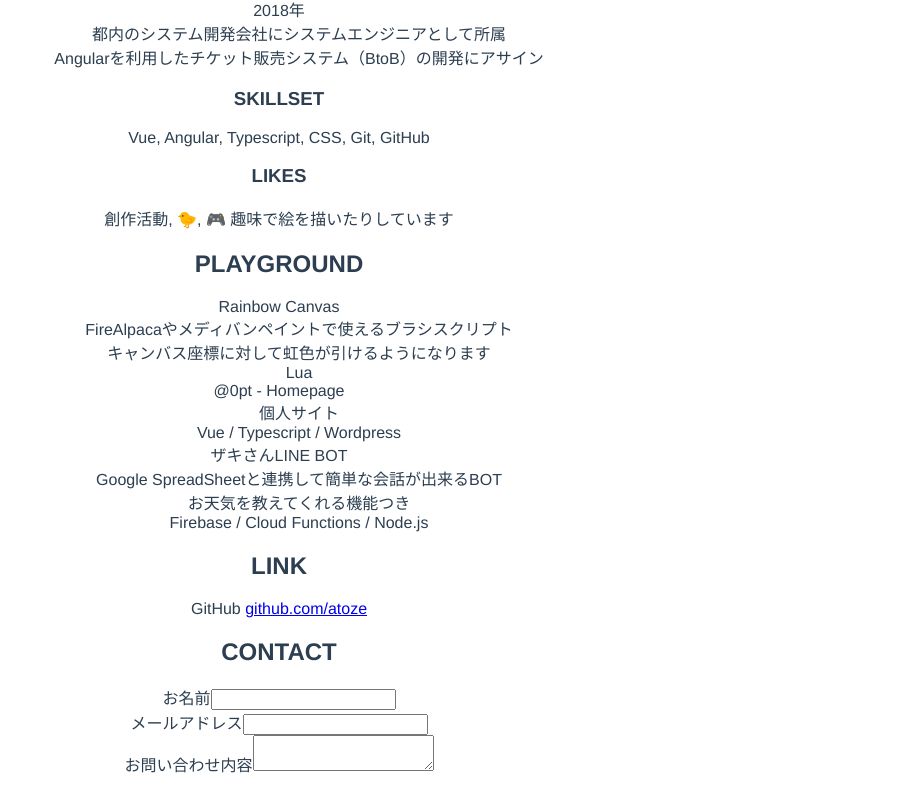
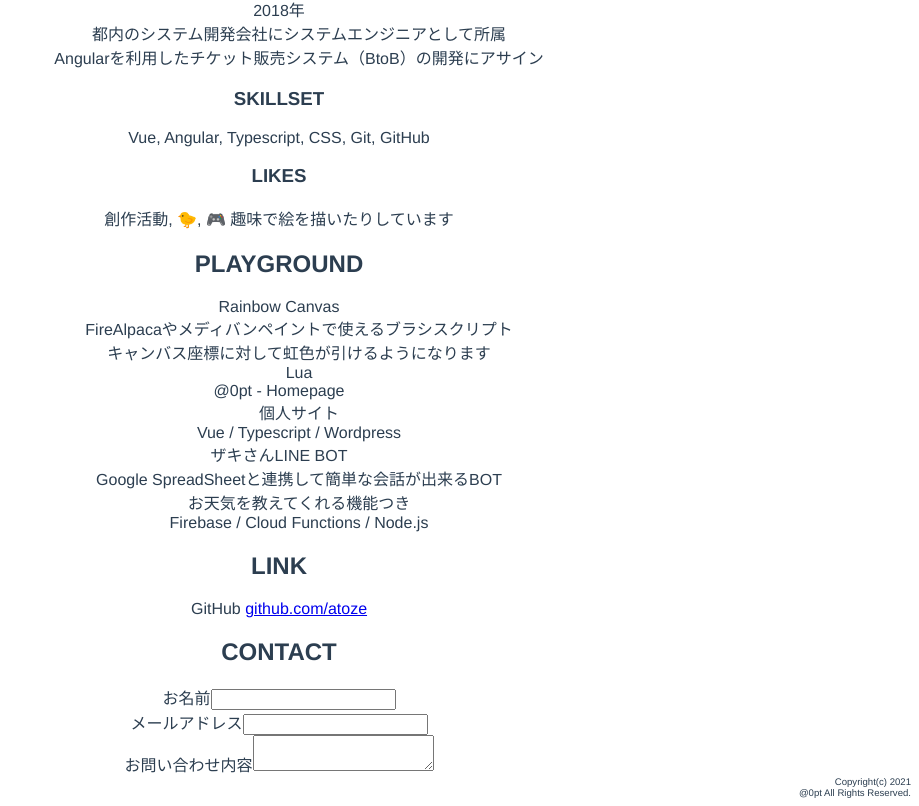
Before and after one commit to Atoze/portfolio, a Vue app: page / in a window 1280 px wide. Shown: the part 503-1309 px from the top of the page, without its empty margins (361-1280 px from the left). Before the commit the page ends 1287 px from the top, so only its background shows below. Built offline with nearby package versions, Linux system fonts and the light colour scheme.

Commit message:
[add]added footer

```diff
--- a/src/App.vue
+++ b/src/App.vue
@@ -3,8 +3,20 @@
     <router-link to="/">Home</router-link> |
     <router-link to="/about">About</router-link>
   </div>
-  <router-view/>
+  <router-view />
+  <TheFooter></TheFooter>
 </template>
+<script lang="ts">
+import { defineComponent } from "vue";
+import TheFooter from "@/components/TheFooter.vue";
+
+export default defineComponent({
+  name: "Home",
+  components: {
+    TheFooter
+  }
+});
+</script>
 
 <style lang="scss">
 #app {
--- /dev/null
+++ b/src/components/TheFooter.vue
@@ -0,0 +1,12 @@
+<template>
+  <footer>
+    Copyright(c) 2021<br />
+    @0pt All Rights Reserved.
+  </footer>
+</template>
+<style lang="scss" scoped>
+footer {
+  font-size: 0.6rem;
+  text-align: right;
+}
+</style>
```
